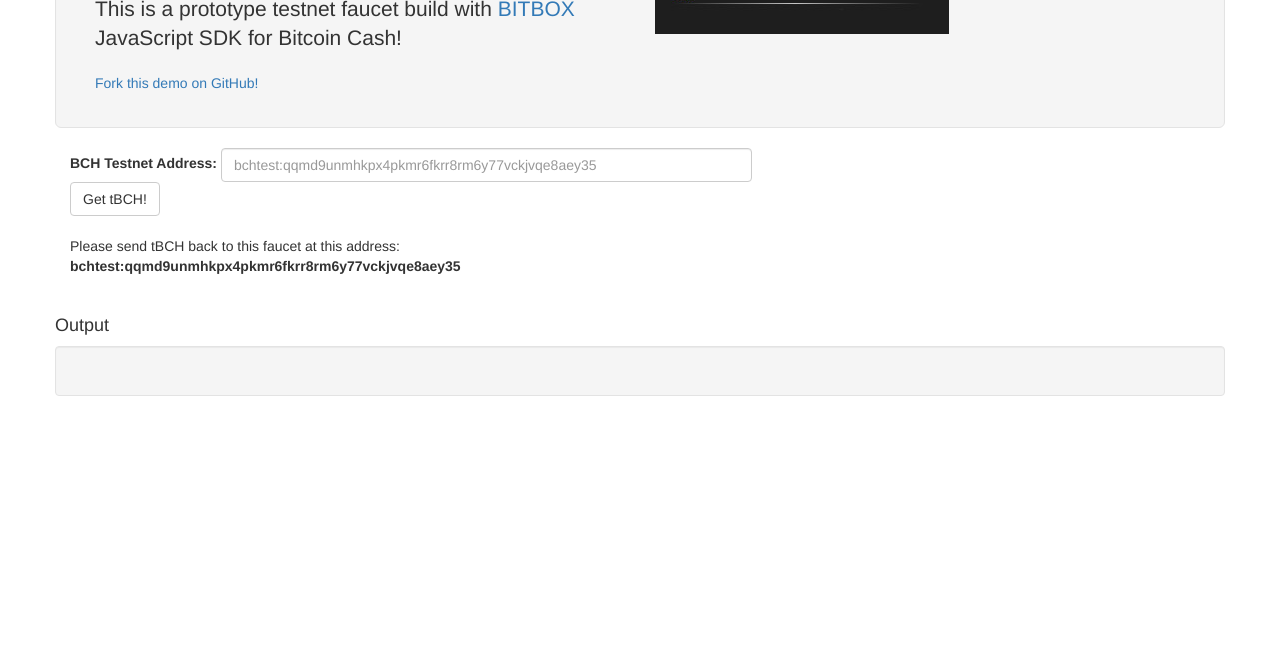
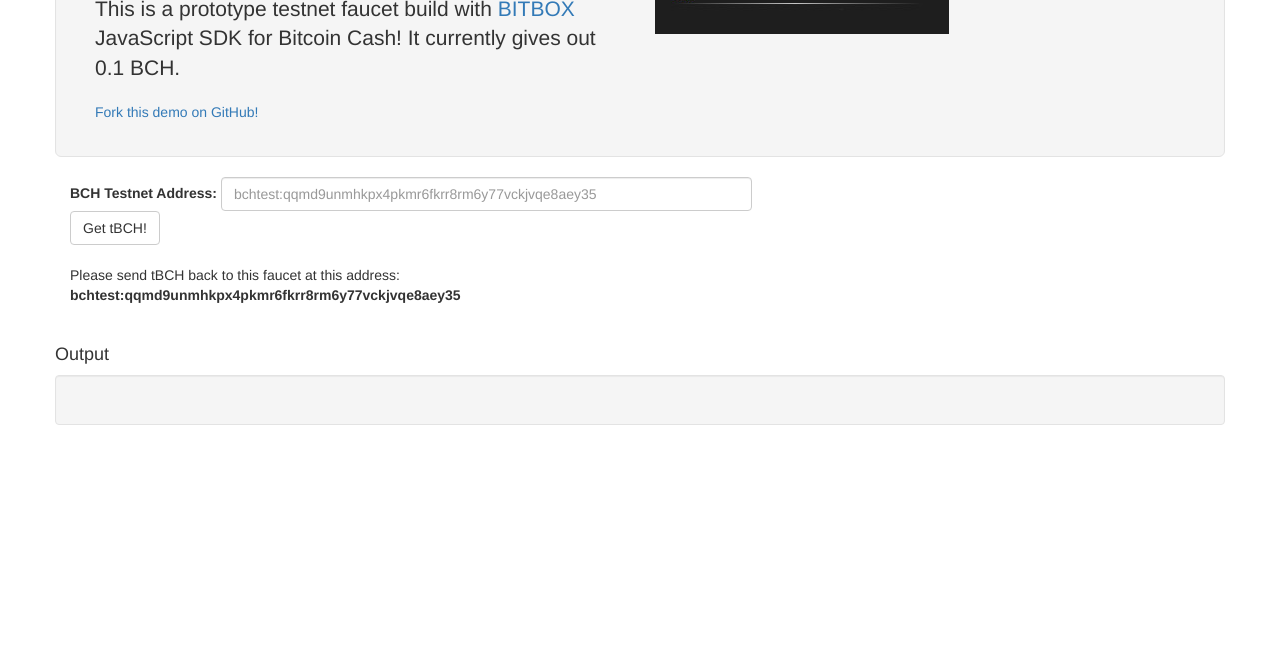
Before and after one commit to christroutner/testnet-faucet, a website: page front-end/index.html in a window 1280 px wide. Shown: the part 164-829 px from the top of the page. Before the commit the page ends 800 px from the top, so only its background shows below. Drawn offline with Linux system fonts and the light colour scheme.

Commit message:
Adding more info to page

```diff
--- a/front-end/index.html
+++ b/front-end/index.html
@@ -34,7 +34,8 @@
         <p class='lead'>
           This is a prototype testnet faucet build with
           <a href="https://developer.bitcoin.com/bitbox">BITBOX</a>
-          JavaScript SDK for Bitcoin Cash!
+          JavaScript SDK for Bitcoin Cash! It currently gives
+          out 0.1 BCH.
         </p>
         <p>
           <a href="https://github.com/christroutner/testnet-faucet" target="_blank">Fork this demo on GitHub!</a>
```
